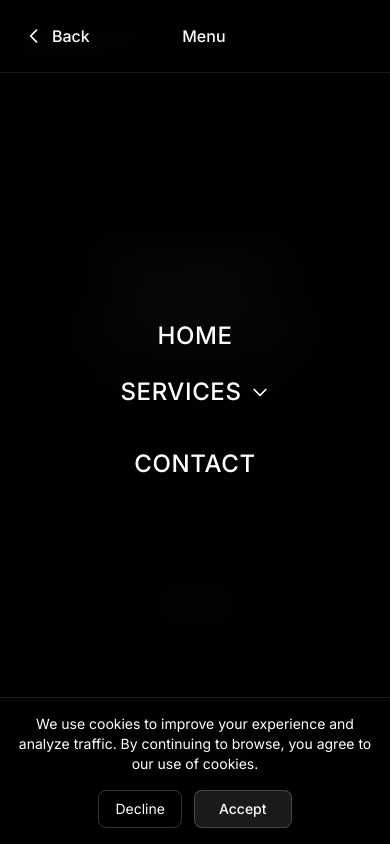
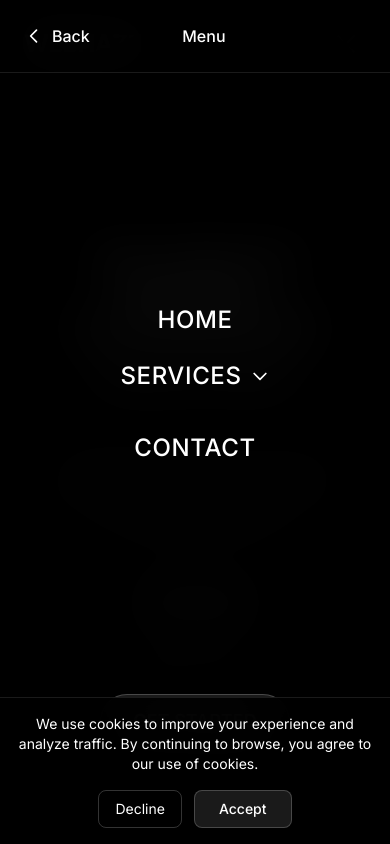
Before and after one commit to MhasnainGIT/WebHaze, a React (Vite) app in the folder client/: page / in a window 390 px wide. Both pictures are taken after a click on the button 346 px from the left and 44 px from the top of the page. Built offline with nearby package versions, Linux system fonts and the light colour scheme.

Commit message:
updated the correct navbar

```diff
--- a/client/src/components/premium/PremiumNavbar.jsx
+++ b/client/src/components/premium/PremiumNavbar.jsx
@@ -314,6 +314,7 @@ const PremiumNavbar = () => {
                 animate={{ y: 0, opacity: 1 }}
                 exit={{ y: 50, opacity: 0 }}
                 transition={{ duration: 0.4, delay: 0.2 }}
+                className="pb-8"
               >
                 {user ? (
                   <div className="flex flex-col items-center space-y-3">
```
